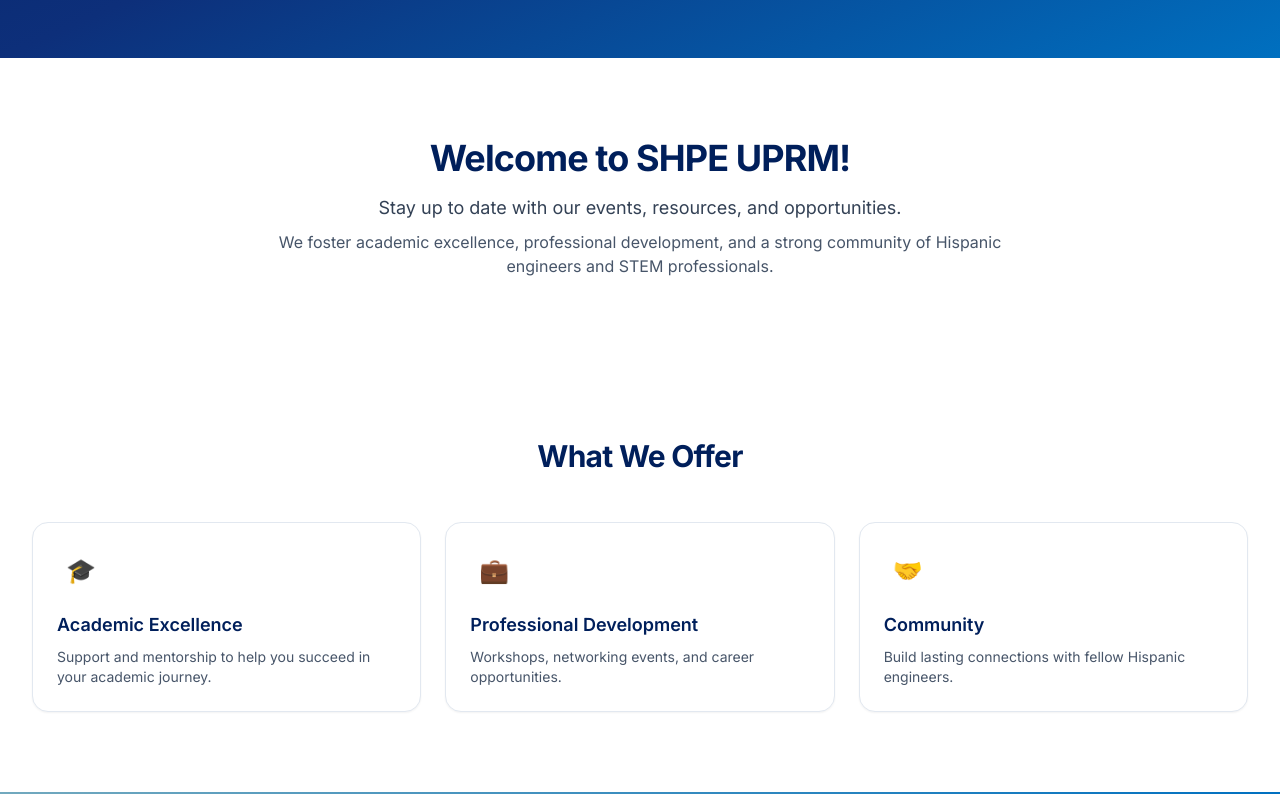
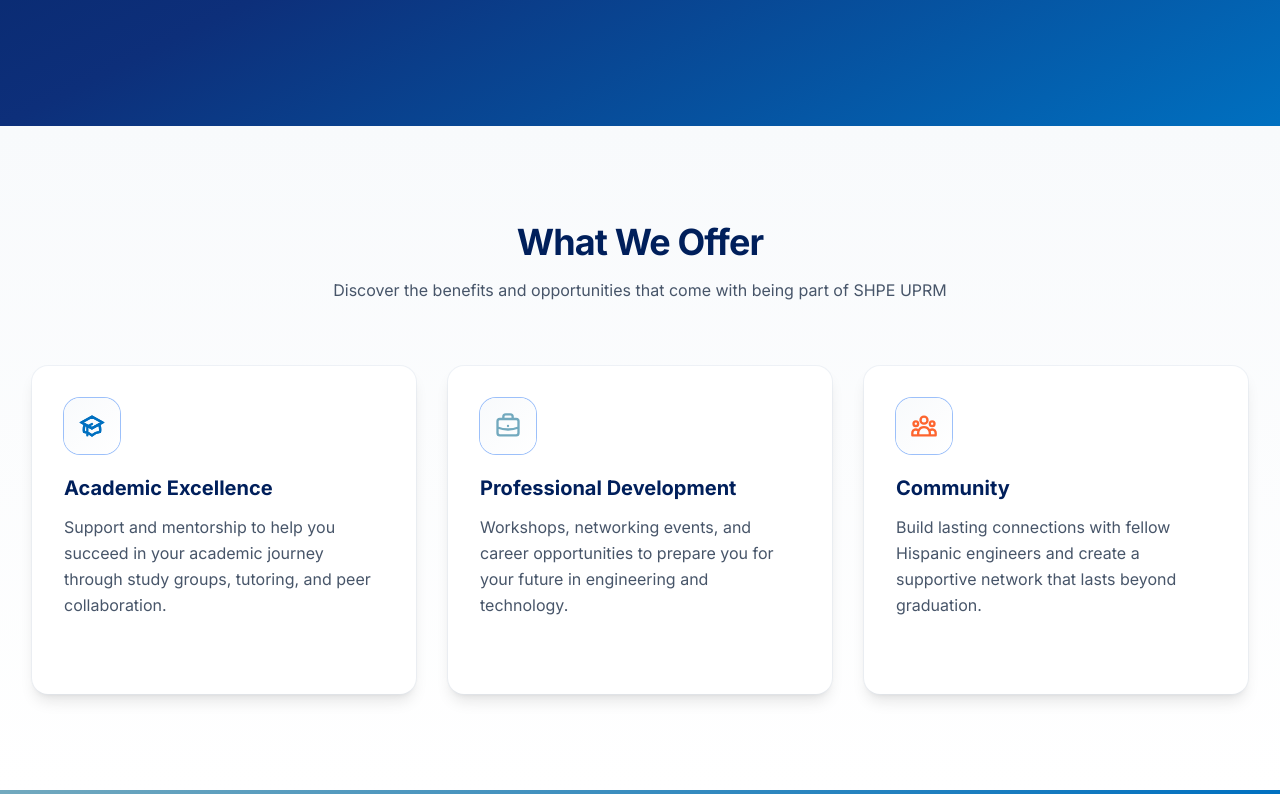
Before and after one commit to shpeuprm/shpeuprm-website, a Next.js app: page / in a window 1280 px wide. Shown: the part 586-1380 px from the top of the page. Built offline with nearby package versions, Linux system fonts and the light colour scheme.

Commit message:
Refactor Home component for improved UX; standardize CSS variable formatting, enhance section headers, and update content for clarity and engagement.

```diff
--- a/app/page.tsx
+++ b/app/page.tsx
@@ -9,15 +9,15 @@
     <>
       {/* Brand palette as CSS variables (exact hex from SHPE guide) */}
       <style jsx global>{`
-        :root{
-          --shpe-navy: #001F5B;   /* Pantone 281 */
-          --shpe-blue: #0070C0;   /* Pantone 660 */
-          --shpe-teal: #72A9BE;   /* Pantone 7695 */
-          --shpe-orange: #FD652F; /* Pantone 1655 */
-          --shpe-red: #D33A02;    /* Pantone 485 */
-          --shpe-gray: #626366;   /* Pantone 446 */
+        :root {
+          --shpe-navy: #001f5b; /* Pantone 281 */
+          --shpe-blue: #0070c0; /* Pantone 660 */
+          --shpe-teal: #72a9be; /* Pantone 7695 */
+          --shpe-orange: #fd652f; /* Pantone 1655 */
+          --shpe-red: #d33a02; /* Pantone 485 */
+          --shpe-gray: #626366; /* Pantone 446 */
           --surface: #ffffff;
-          --bg: #0b1220;          /* deep navy-tinted background for hero bleed */
+          --bg: #0b1220; /* deep navy-tinted background for hero bleed */
         }
       `}</style>
 
@@ -32,7 +32,10 @@
           <div
             aria-hidden="true"
             className="absolute -top-24 right-[-10%] h-72 w-72 rounded-full blur-3xl opacity-30"
-            style={{ background: "radial-gradient(60% 60% at 50% 50%, var(--shpe-teal), transparent)" }}
+            style={{
+              background:
+                "radial-gradient(60% 60% at 50% 50%, var(--shpe-teal), transparent)",
+            }}
           />
           {/* orange ribbon */}
           <div className="absolute left-1/2 top-0 -translate-x-1/2 h-px w-[80%] bg-gradient-to-r from-transparent via-[var(--shpe-orange)] to-transparent opacity-40" />
@@ -45,7 +48,10 @@
               whileInView="animate"
               viewport={{ once: true }}
             >
-              <motion.h1 className="text-4xl font-bold tracking-tight sm:text-6xl" {...fadeInUp}>
+              <motion.h1
+                className="text-4xl font-bold tracking-tight sm:text-6xl"
+                {...fadeInUp}
+              >
                 Society of Hispanic Professional Engineers
               </motion.h1>
 
@@ -62,13 +68,22 @@
                 {...fadeInUp}
                 transition={{ duration: 0.6, delay: 0.2 }}
               >
-                Empowering Hispanic engineers at the University of Puerto Rico Mayagüez.
+                Stay up to date with our events, resources, and opportunities.
+              </motion.p>
+
+              <motion.p
+                className="mt-3 text-base/7 text-slate-300"
+                {...fadeInUp}
+                transition={{ duration: 0.6, delay: 0.3 }}
+              >
+                We foster academic excellence, professional development, and a
+                strong community of Hispanic engineers and STEM professionals.
               </motion.p>
 
               <motion.div
                 className="mt-10 flex flex-col items-center justify-center gap-4 sm:flex-row"
                 {...fadeInUp}
-                transition={{ duration: 0.6, delay: 0.3 }}
+                transition={{ duration: 0.6, delay: 0.4 }}
               >
                 {/* Primary (orange) */}
                 <Link
@@ -93,12 +108,17 @@
         </section>
 
         {/* =========================
-            Welcome
+            Features
         ========================== */}
-        <section className="py-16 sm:py-20">
-          <div className="mx-auto max-w-5xl px-6 lg:px-8">
+        <section className="relative overflow-hidden py-20 sm:py-24 bg-gradient-to-b from-slate-50 to-white">
+          {/* Decorative elements */}
+          <div className="absolute top-0 left-0 w-72 h-72 bg-[var(--shpe-teal)]/5 rounded-full blur-3xl -z-10" />
+          <div className="absolute bottom-0 right-0 w-96 h-96 bg-[var(--shpe-blue)]/5 rounded-full blur-3xl -z-10" />
+
+          <div className="mx-auto max-w-7xl px-6 lg:px-8">
+            {/* Section Header */}
             <motion.div
-              className="text-center"
+              className="text-center max-w-3xl mx-auto"
               {...fadeIn}
               initial="initial"
               whileInView="animate"
@@ -108,90 +128,180 @@
                 className="text-3xl font-bold tracking-tight text-[var(--shpe-navy)] sm:text-4xl"
                 {...fadeInUp}
               >
-                Welcome to SHPE UPRM!
+                What We Offer
               </motion.h2>
               <motion.p
-                className="mx-auto mt-4 max-w-3xl text-lg text-slate-700"
+                className="mt-4 text-base text-slate-600"
                 {...fadeInUp}
                 transition={{ duration: 0.6, delay: 0.1 }}
               >
-                Stay up to date with our events, resources, and opportunities.
-              </motion.p>
-              <motion.p
-                className="mx-auto mt-2 max-w-3xl text-base text-slate-600"
-                {...fadeInUp}
-                transition={{ duration: 0.6, delay: 0.2 }}
-              >
-                We foster academic excellence, professional development, and a strong community of Hispanic engineers and STEM professionals.
+                Discover the benefits and opportunities that come with being
+                part of SHPE UPRM
               </motion.p>
             </motion.div>
-          </div>
-        </section>
-
-        {/* =========================
-            Features
-        ========================== */}
-        <section className="py-16 sm:py-20">
-          <div className="mx-auto max-w-7xl px-6 lg:px-8">
-            <motion.h3
-              className="text-center text-2xl font-bold tracking-tight text-[var(--shpe-navy)] sm:text-3xl"
-              {...fadeInUp}
-              initial="initial"
-              whileInView="animate"
-              viewport={{ once: true }}
-            >
-              What We Offer
-            </motion.h3>
 
             <motion.div
-              className="mt-12 grid grid-cols-1 gap-6 sm:grid-cols-2 lg:grid-cols-3"
+              className="mt-16 grid grid-cols-1 gap-8 sm:grid-cols-2 lg:grid-cols-3"
               {...staggerContainer}
               initial="initial"
               whileInView="animate"
               viewport={{ once: true }}
             >
-              {/* Card 1 */}
+              {/* Card 1 - Academic Excellence */}
               <motion.div
-                className="group rounded-2xl border border-slate-200 bg-white p-6 shadow-sm transition-all hover:-translate-y-1 hover:shadow-md"
+                className="group relative rounded-2xl bg-white p-8 shadow-lg ring-1 ring-slate-200/50 transition-all duration-300 hover:-translate-y-2 hover:shadow-xl hover:ring-[var(--shpe-blue)]/30"
                 {...scaleIn}
               >
-                <div className="mb-4 inline-flex h-12 w-12 items-center justify-center rounded-xl bg-[var(--shpe-blue)]/10 text-2xl">
-                  🎓
+                {/* Decorative gradient blob */}
+                <div className="absolute -top-1 -right-1 w-24 h-24 bg-gradient-to-br from-[var(--shpe-blue)]/10 to-transparent rounded-full blur-2xl -z-10 group-hover:scale-150 transition-transform duration-500" />
+
+                <div className="mb-5 inline-flex h-14 w-14 items-center justify-center rounded-2xl bg-gradient-to-br from-[var(--shpe-blue)]/10 to-[var(--shpe-blue)]/5 ring-1 ring-[var(--shpe-blue)]/20 transition-all group-hover:scale-110 group-hover:ring-[var(--shpe-blue)]/40">
+                  <svg
+                    className="w-7 h-7 text-[var(--shpe-blue)]"
+                    fill="none"
+                    viewBox="0 0 24 24"
+                    stroke="currentColor"
+                    strokeWidth="2"
+                  >
+                    <path d="M12 14l9-5-9-5-9 5 9 5z" />
+                    <path d="M12 14l6.16-3.422a12.083 12.083 0 01.665 6.479A11.952 11.952 0 0012 20.055a11.952 11.952 0 00-6.824-2.998 12.078 12.078 0 01.665-6.479L12 14z" />
+                    <path
+                      strokeLinecap="round"
+                      strokeLinejoin="round"
+                      d="M12 14l9-5-9-5-9 5 9 5zm0 0l6.16-3.422a12.083 12.083 0 01.665 6.479A11.952 11.952 0 0012 20.055a11.952 11.952 0 00-6.824-2.998 12.078 12.078 0 01.665-6.479L12 14zm-4 6v-7.5l4-2.222"
+                    />
+                  </svg>
                 </div>
-                <h4 className="text-lg font-semibold text-[var(--shpe-navy)]">Academic Excellence</h4>
-                <p className="mt-2 text-sm text-slate-600">
-                  Support and mentorship to help you succeed in your academic journey.
+
+                <h3 className="text-xl font-bold text-[var(--shpe-navy)] mb-3">
+                  Academic Excellence
+                </h3>
+                <p className="text-slate-600 leading-relaxed">
+                  Support and mentorship to help you succeed in your academic
+                  journey through study groups, tutoring, and peer
+                  collaboration.
                 </p>
+
+                {/* Hover indicator */}
+                <div className="mt-6 flex items-center text-sm font-medium text-[var(--shpe-blue)] opacity-0 group-hover:opacity-100 transition-opacity">
+                  <span>Learn more</span>
+                  <svg
+                    className="ml-1 w-4 h-4 group-hover:translate-x-1 transition-transform"
+                    fill="none"
+                    viewBox="0 0 24 24"
+                    stroke="currentColor"
+                  >
+                    <path
+                      strokeLinecap="round"
+                      strokeLinejoin="round"
+                      strokeWidth="2"
+                      d="M9 5l7 7-7 7"
+                    />
+                  </svg>
+                </div>
               </motion.div>
 
-              {/* Card 2 */}
+              {/* Card 2 - Professional Development */}
               <motion.div
-                className="group rounded-2xl border border-slate-200 bg-white p-6 shadow-sm transition-all hover:-translate-y-1 hover:shadow-md"
+                className="group relative rounded-2xl bg-white p-8 shadow-lg ring-1 ring-slate-200/50 transition-all duration-300 hover:-translate-y-2 hover:shadow-xl hover:ring-[var(--shpe-teal)]/30"
                 {...scaleIn}
                 transition={{ duration: 0.5, delay: 0.1 }}
               >
-                <div className="mb-4 inline-flex h-12 w-12 items-center justify-center rounded-xl bg-[var(--shpe-teal)]/15 text-2xl">
-                  💼
+                {/* Decorative gradient blob */}
+                <div className="absolute -top-1 -right-1 w-24 h-24 bg-gradient-to-br from-[var(--shpe-teal)]/10 to-transparent rounded-full blur-2xl -z-10 group-hover:scale-150 transition-transform duration-500" />
+
+                <div className="mb-5 inline-flex h-14 w-14 items-center justify-center rounded-2xl bg-gradient-to-br from-[var(--shpe-teal)]/10 to-[var(--shpe-teal)]/5 ring-1 ring-[var(--shpe-teal)]/20 transition-all group-hover:scale-110 group-hover:ring-[var(--shpe-teal)]/40">
+                  <svg
+                    className="w-7 h-7 text-[var(--shpe-teal)]"
+                    fill="none"
+                    viewBox="0 0 24 24"
+                    stroke="currentColor"
+                    strokeWidth="2"
+                  >
+                    <path
+                      strokeLinecap="round"
+                      strokeLinejoin="round"
+                      d="M21 13.255A23.931 23.931 0 0112 15c-3.183 0-6.22-.62-9-1.745M16 6V4a2 2 0 00-2-2h-4a2 2 0 00-2 2v2m4 6h.01M5 20h14a2 2 0 002-2V8a2 2 0 00-2-2H5a2 2 0 00-2 2v10a2 2 0 002 2z"
+                    />
+                  </svg>
                 </div>
-                <h4 className="text-lg font-semibold text-[var(--shpe-navy)]">Professional Development</h4>
-                <p className="mt-2 text-sm text-slate-600">
-                  Workshops, networking events, and career opportunities.
+
+                <h3 className="text-xl font-bold text-[var(--shpe-navy)] mb-3">
+                  Professional Development
+                </h3>
+                <p className="text-slate-600 leading-relaxed">
+                  Workshops, networking events, and career opportunities to
+                  prepare you for your future in engineering and technology.
                 </p>
+
+                {/* Hover indicator */}
+                <div className="mt-6 flex items-center text-sm font-medium text-[var(--shpe-teal)] opacity-0 group-hover:opacity-100 transition-opacity">
+                  <span>Learn more</span>
+                  <svg
+                    className="ml-1 w-4 h-4 group-hover:translate-x-1 transition-transform"
+                    fill="none"
+                    viewBox="0 0 24 24"
+                    stroke="currentColor"
+                  >
+                    <path
+                      strokeLinecap="round"
+                      strokeLinejoin="round"
+                      strokeWidth="2"
+                      d="M9 5l7 7-7 7"
+                    />
+                  </svg>
+                </div>
               </motion.div>
 
-              {/* Card 3 */}
+              {/* Card 3 - Community */}
               <motion.div
-                className="group rounded-2xl border border-slate-200 bg-white p-6 shadow-sm transition-all hover:-translate-y-1 hover:shadow-md"
+                className="group relative rounded-2xl bg-white p-8 shadow-lg ring-1 ring-slate-200/50 transition-all duration-300 hover:-translate-y-2 hover:shadow-xl hover:ring-[var(--shpe-orange)]/30"
                 {...scaleIn}
                 transition={{ duration: 0.5, delay: 0.2 }}
               >
-                <div className="mb-4 inline-flex h-12 w-12 items-center justify-center rounded-xl bg-[var(--shpe-orange)]/15 text-2xl">
-                  🤝
+                {/* Decorative gradient blob */}
+                <div className="absolute -top-1 -right-1 w-24 h-24 bg-gradient-to-br from-[var(--shpe-orange)]/10 to-transparent rounded-full blur-2xl -z-10 group-hover:scale-150 transition-transform duration-500" />
+
+                <div className="mb-5 inline-flex h-14 w-14 items-center justify-center rounded-2xl bg-gradient-to-br from-[var(--shpe-orange)]/10 to-[var(--shpe-orange)]/5 ring-1 ring-[var(--shpe-orange)]/20 transition-all group-hover:scale-110 group-hover:ring-[var(--shpe-orange)]/40">
+                  <svg
+                    className="w-7 h-7 text-[var(--shpe-orange)]"
+                    fill="none"
+                    viewBox="0 0 24 24"
+                    stroke="currentColor"
+                    strokeWidth="2"
+                  >
+                    <path
+                      strokeLinecap="round"
+                      strokeLinejoin="round"
+                      d="M17 20h5v-2a3 3 0 00-5.356-1.857M17 20H7m10 0v-2c0-.656-.126-1.283-.356-1.857M7 20H2v-2a3 3 0 015.356-1.857M7 20v-2c0-.656.126-1.283.356-1.857m0 0a5.002 5.002 0 019.288 0M15 7a3 3 0 11-6 0 3 3 0 016 0zm6 3a2 2 0 11-4 0 2 2 0 014 0zM7 10a2 2 0 11-4 0 2 2 0 014 0z"
+                    />
+                  </svg>
                 </div>
-                <h4 className="text-lg font-semibold text-[var(--shpe-navy)]">Community</h4>
-                <p className="mt-2 text-sm text-slate-600">
-                  Build lasting connections with fellow Hispanic engineers.
+
+                <h3 className="text-xl font-bold text-[var(--shpe-navy)] mb-3">
+                  Community
+                </h3>
+                <p className="text-slate-600 leading-relaxed">
+                  Build lasting connections with fellow Hispanic engineers and
+                  create a supportive network that lasts beyond graduation.
                 </p>
+
+                {/* Hover indicator */}
+                <div className="mt-6 flex items-center text-sm font-medium text-[var(--shpe-orange)] opacity-0 group-hover:opacity-100 transition-opacity">
+                  <svg
+                    className="ml-1 w-4 h-4 group-hover:translate-x-1 transition-transform"
+                    fill="none"
+                    viewBox="0 0 24 24"
+                    stroke="currentColor"
+                  >
+                    <path
+                      strokeLinecap="round"
+                      strokeLinejoin="round"
+                      strokeWidth="2"
+                      d="M9 5l7 7-7 7"
+                    />
+                  </svg>
+                </div>
               </motion.div>
             </motion.div>
           </div>
@@ -220,7 +330,8 @@
                 {...fadeInUp}
                 transition={{ duration: 0.6, delay: 0.1 }}
               >
-                Join a vibrant community of Hispanic engineers making a difference.
+                Join a vibrant community of Hispanic engineers making a
+                difference.
               </motion.p>
 
               <motion.div
```
